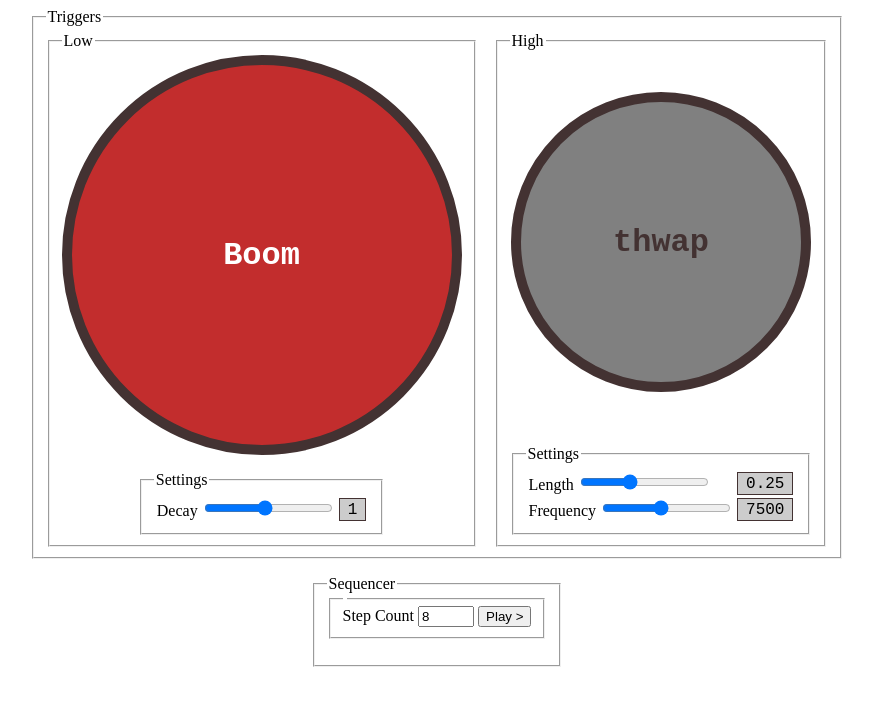
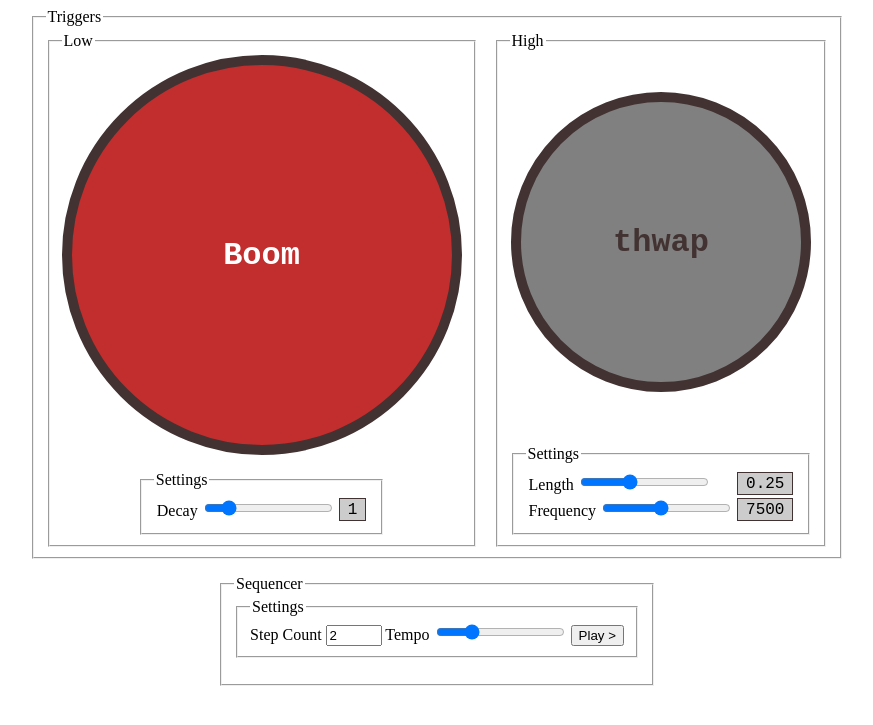
Before and after one commit to MikeiLL/pythonwaves, a Jekyll site: the page index.html, which Jekyll copies as it is, in a window 1280 px wide. Shown: the top 725 px of the page, without its empty margins (203-1076 px from the left). Built offline with Jekyll 4.4.1, drawn with Linux system fonts in a browser that asks for light colours.

Commit message:
Remove Impulse Response for now, minimize starting settings.

```diff
--- a/index.html
+++ b/index.html
@@ -36,7 +36,7 @@
                 <td>
                   <label>
                     Decay
-                    <input type="range" id="decay" name="decay" value="1" min="0.1" max="2" step="0.1">
+                    <input type="range" id="decay" name="decay" value="0.4" min="0.1" max="2" step="0.1">
                   </label>
                 </td>
                 <td>
@@ -86,10 +86,14 @@
     <fieldset id="sequencer">
       <legend>Sequencer</legend>
       <fieldset>
-        <legend></legend>
+        <legend>Settings</legend>
         <label>
           Step Count
-          <input id=stepCount type="number" step="1" value=8 min="1" max="16">
+          <input id=stepCount type="number" step="1" value=2 min="1" max="16">
+        </label>
+        <label>
+          Tempo
+          <input id=tempoSlider type="range" step="1" value=120 min="40" max="360">
         </label>
         <button type="button" id="togglePlay">Play &gt;</button>
       </fieldset>
--- a/scripts.js
+++ b/scripts.js
@@ -7,9 +7,10 @@ const decay = document.getElementById("decay");
 const thwaplength = document.getElementById("thwaplength");
 const bandHz = document.getElementById("thwapfrequency");
 const stepCount = DOM("#stepCount");
+const tempoSlider = DOM("#tempoSlider");
 let playing;
 let timer;
-let bpm = 60;
+let bpm = tempoSlider.value;
 
 // http://stackoverflow.com/questions/21797299/convert-base64-string-to-arraybuffer
 function base64ToArrayBuffer(base64) {
@@ -44,13 +45,13 @@ function playBoom(startTime, btn) {
   biquadFilter.frequency.setTargetAtTime(1000, startTime, decay.value / 4);
   biquadFilter.frequency.setTargetAtTime(110, startTime, decay.value / 2);
 
-  oscillator.type = "sawtooth";
+  oscillator.type = "sine";
   oscillator.frequency.setValueAtTime(110, startTime); // value in hertz
 
   oscillator/* .connect(gainNode).connect(biquadFilter) */.connect(audioCtx.destination);
   oscillator.start(startTime);
   oscillator.frequency.setTargetAtTime(20, startTime, 4);
-  gainNode.gain.setValueAtTime(1, startTime);
+  gainNode.gain.setValueAtTime(0.6, startTime);
   gainNode.gain.setTargetAtTime(0, startTime, decay.value / 2);
   cutoff = () => {
     oscillator.stop();
@@ -61,38 +62,34 @@ function playBoom(startTime, btn) {
   cutoffTM = setTimeout(cutoff, decay.value * 2000);
 }
 
-
-
 const noisethwap = (e) => {
   let btn = e.match;
   btn.classList.add("playing");
   playNoise(audioCtx.currentTime);
 }
 
+const bufferSize = audioCtx.sampleRate * thwaplength.value; // set the time of the note
+// impulseResponse is defined in assets.js
+// It's a base64 encoded string.
+// Convert it to a binary array first
+const reverbSoundArrayBuffer = base64ToArrayBuffer(impulseResponse);
+
+const impulseBuffer = await audioCtx.decodeAudioData(reverbSoundArrayBuffer);
+
 /* Lift from MDN step sequencer example */
 function playNoise(startTime) {
   const gainNode = new GainNode(audioCtx);
-  const bufferSize = audioCtx.sampleRate * thwaplength.value; // set the time of the note
   const reverbNode = audioCtx.createConvolver();
-  // impulseResponse is defined in assets.js
-  // It's a base64 encoded string.
-  // Convert it to a binary array first
-  const reverbSoundArrayBuffer = base64ToArrayBuffer(impulseResponse);
-
-  audioCtx.decodeAudioData(
-    reverbSoundArrayBuffer,
-    (buffer) => {
-      reverbNode.buffer = buffer;
-    },
-    (e) => {
-      console.error("Error when decoding audio data", e.err);
-    }
-  );
-
+  reverbNode.buffer = impulseBuffer;
   // Create an empty buffer
   const noiseBuffer = new AudioBuffer({
     length: bufferSize,
     sampleRate: audioCtx.sampleRate,
+  });
+
+  // Create a buffer source for our created data
+  const noise = new AudioBufferSourceNode(audioCtx, {
+    buffer: noiseBuffer,
   });
 
   // Fill the buffer with noise
@@ -100,11 +97,6 @@ function playNoise(startTime) {
   for (let i = 0; i < bufferSize; i++) {
     data[i] = Math.random() * 2 - 1;
   }
-
-  // Create a buffer source for our created data
-  const noise = new AudioBufferSourceNode(audioCtx, {
-    buffer: noiseBuffer,
-  });
 
   // Filter the output
   const bandpass = new BiquadFilterNode(audioCtx, {
@@ -115,7 +107,7 @@ function playNoise(startTime) {
   gainNode.gain.setValueAtTime(1, startTime);
   gainNode.gain.setTargetAtTime(0, startTime, decay.value / 2);
   // Connect our graph
-  noise.connect(bandpass).connect(reverbNode).connect(gainNode).connect(audioCtx.destination);
+  noise.connect(bandpass)/* .connect(reverbNode) */.connect(gainNode).connect(audioCtx.destination);
   noise.start(startTime);
 }
 
```
